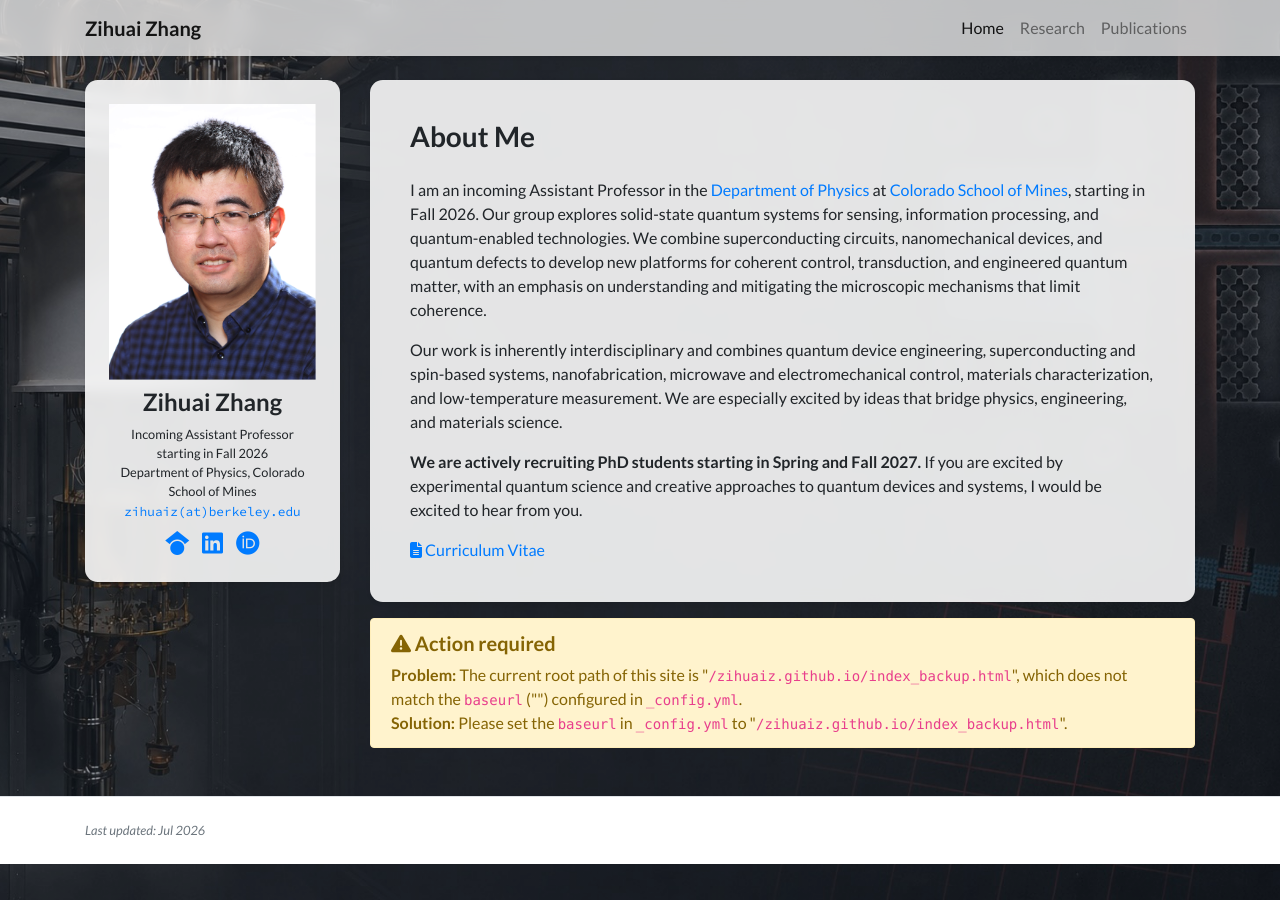
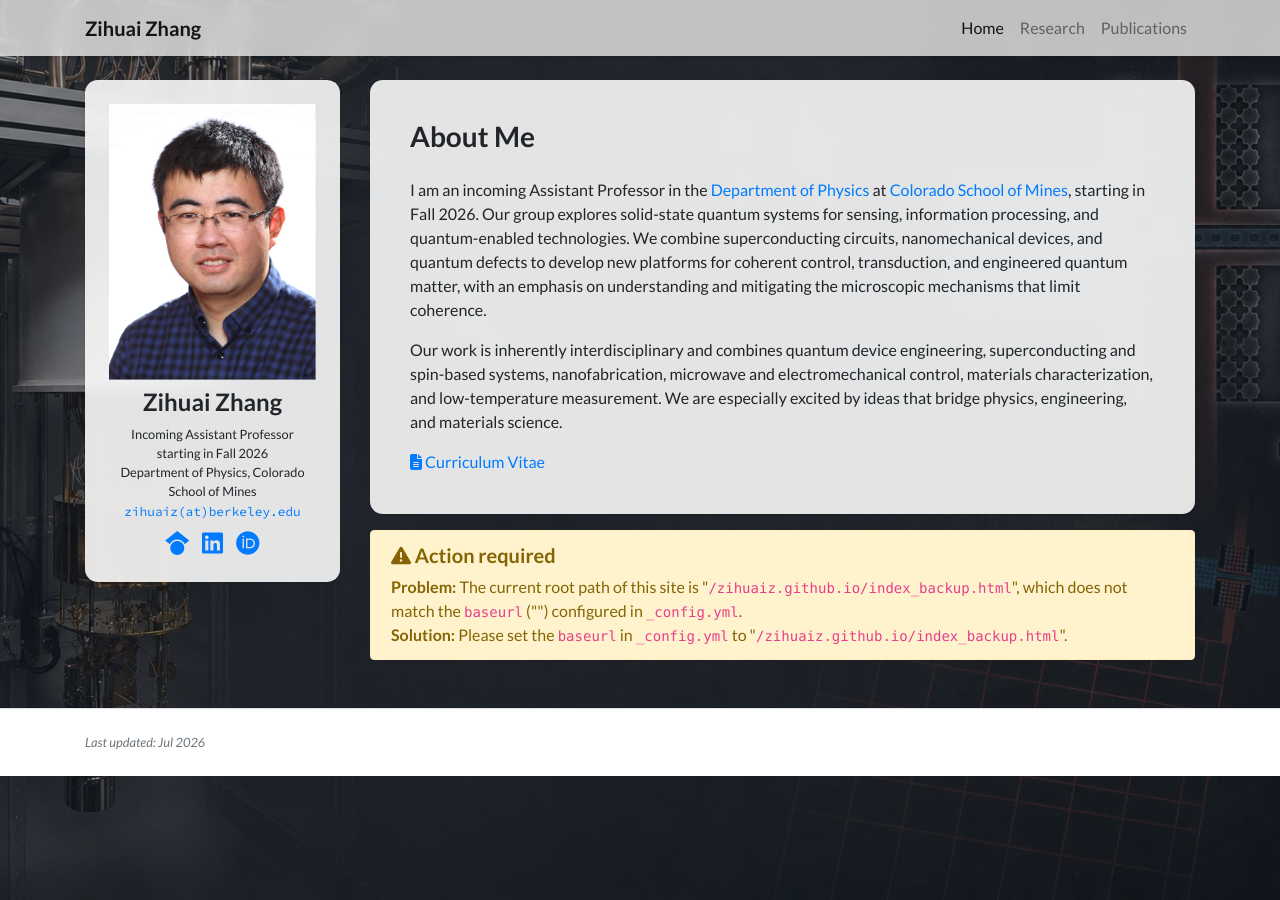
Before and after one commit to zihuaiz/zihuaiz.github.io, a Jekyll site: the page built from index_backup.html, in a window 1280 px wide. Built offline with Jekyll 4.4.1, drawn with Linux system fonts in a browser that asks for light colours; nearby versions of some CDN libraries; a style sheet for code colours, icons or effects is not loaded.

```diff
--- a/_data/profile.yml
+++ b/_data/profile.yml
@@ -33,11 +33,6 @@
     Our work is inherently interdisciplinary and combines quantum device engineering, superconducting and spin-based systems, nanofabrication, microwave and electromechanical control, materials characterization, and low-temperature measurement. We are especially excited by ideas that bridge physics, engineering, and materials science.
   </p>
 
-  <p>
-    <strong>We are actively recruiting PhD students starting in Spring and Fall 2027.</strong>
-    If you are excited by experimental quantum science and creative approaches to quantum devices and systems, I would be excited to hear from you.
-  </p>
-
 portrait_url: /assets/images/photos/Zihuai Zhang_head.png
 portrait_caption: >-
 # Photo by Manja Vitolic on Unsplash (this caption is optional, comment it out to disable).
```
